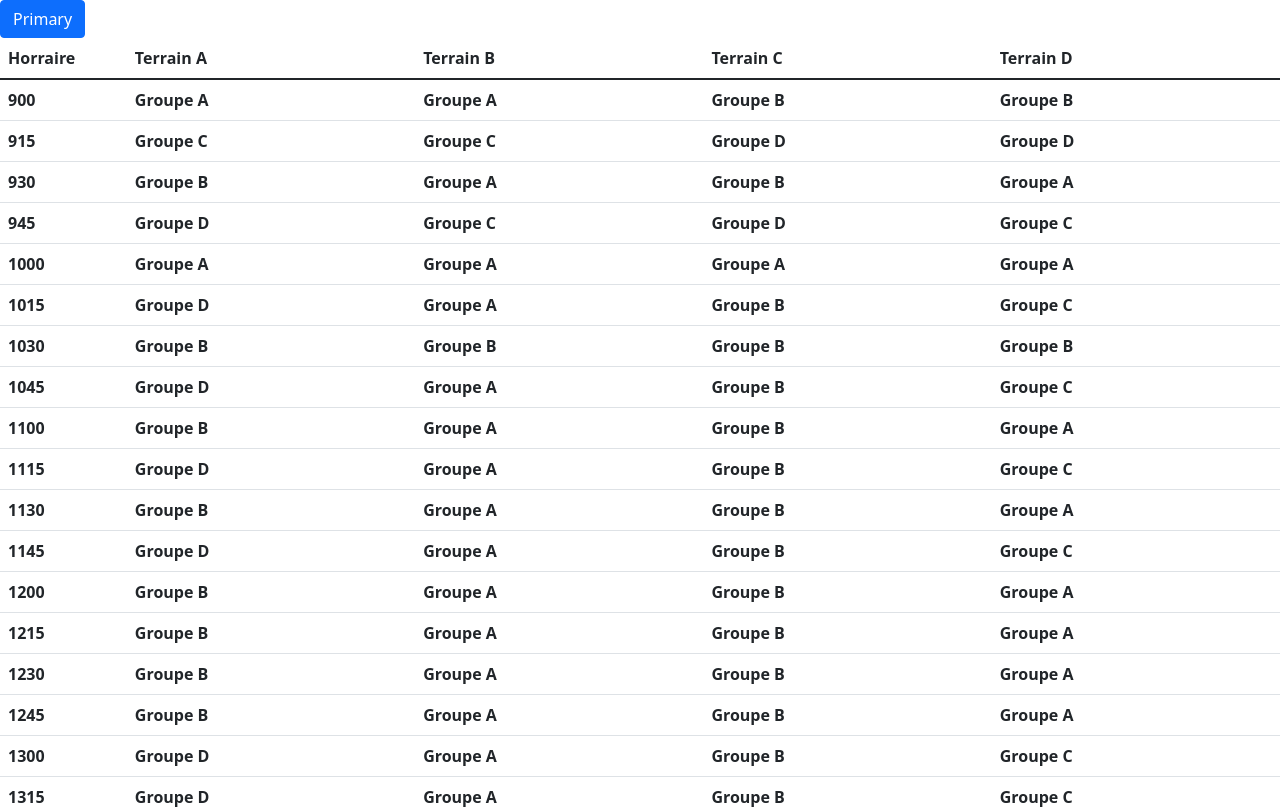
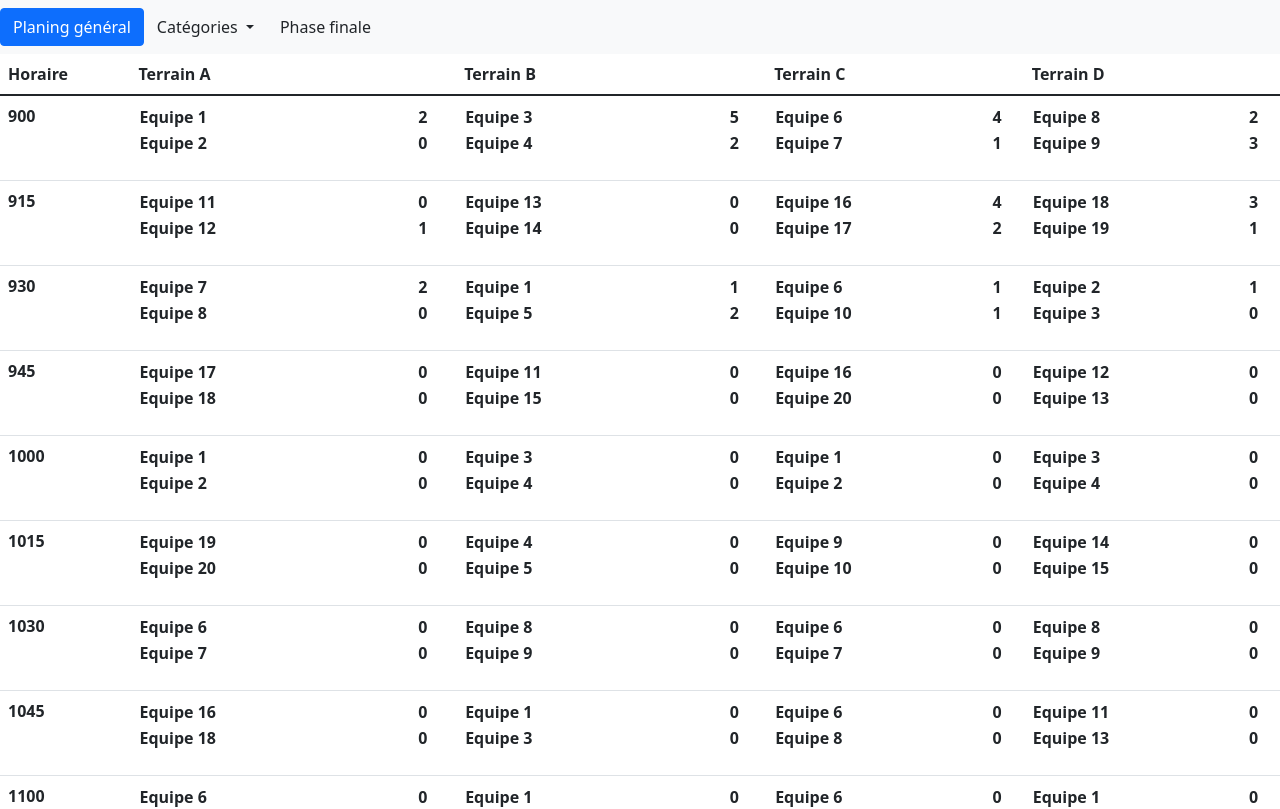
Before and after one commit to emeric-martineau/football-club, an Angular app: page / in a window 1280 px wide. Shown: the top 809 px of the page. Built offline with nearby package versions, Linux system fonts and the light colour scheme.

Commit message:
Display score and menu

```diff
--- a/src/app/app.component.html
+++ b/src/app/app.component.html
@@ -1,3 +1,19 @@
-<button type="button" class="btn btn-primary">Primary</button>
+<nav class="navbar navbar-expand-lg navbar-light bg-light">
+    <button type="button" class="btn btn-primary">Planing général</button>
+
+    <div class="dropdown">
+        <button class="btn dropdown-toggle" type="button" id="dropdownMenuButton1" data-bs-toggle="dropdown" aria-expanded="false">
+            Catégories
+        </button>
+        <ul class="dropdown-menu" aria-labelledby="dropdownMenuButton1">
+            <li><a class="dropdown-item" href="#">Action</a></li>
+            <li><a class="dropdown-item" href="#">Another action</a></li>
+            <li><a class="dropdown-item" href="#">Something else here</a></li>
+        </ul>
+    </div>
+
+    <button type="button" class="btn">Phase finale</button>
+</nav>
+<!-- use https://ng-bootstrap.github.io/#/components/dropdown/examples -->
 
 <app-general-planing></app-general-planing>
--- a/src/app/app.module.ts
+++ b/src/app/app.module.ts
@@ -5,11 +5,13 @@ import { AppRoutingModule } from './app-routing.module';
 import { AppComponent } from './app.component';
 import { NgbModule } from '@ng-bootstrap/ng-bootstrap';
 import { GeneralPlaningComponent } from './components/general-planing/general-planing.component';
+import { MatchResultComponent } from './components//match-result/match-result.component';
 
 @NgModule({
   declarations: [
     AppComponent,
-    GeneralPlaningComponent
+    GeneralPlaningComponent,
+    MatchResultComponent
   ],
   imports: [
     BrowserModule,
--- a/src/app/components/general-planing/general-planing.component.html
+++ b/src/app/components/general-planing/general-planing.component.html
@@ -1,14 +1,18 @@
-<table class="table table-hover">
+<div class="table-responsive">
+  <table class="table table-hover">
     <thead>
       <tr>
-        <th scope="col">Horraire</th>
+        <th scope="col">Horaire</th>
         <th scope="col" *ngFor='let g of getGrounds()'>{{ g.getName() }}</th>
       </tr>
     </thead>
     <tbody>
       <tr *ngFor='let h of getHours()'>
         <th scope="row">{{ h }}</th>
-        <th scope="col" *ngFor='let g of getGrounds()'>{{ getMatchOfHours(g.getName(), h)?.getName() }}</th>
+        <th scope="col" *ngFor='let g of getGrounds()'>
+          <match-result [matchs]="getMatchOfHours(g.getName(), h).getTeams()"></match-result>
+        </th>
       </tr>
     </tbody>
   </table>
+</div>
--- a/src/app/components/general-planing/general-planing.component.ts
+++ b/src/app/components/general-planing/general-planing.component.ts
@@ -73,7 +73,7 @@ export class GeneralPlaningComponent implements OnInit {
     return this.hours;
   }
 
-  getMatchOfHours(groundname: string, hour: number): Match | null {
+  getMatchOfHours(groundname: string, hour: number): Match {
     const currentGround = this.grounds.find(element => element.getName() == groundname);
 
     if (currentGround) {
@@ -84,6 +84,6 @@ export class GeneralPlaningComponent implements OnInit {
       }
     }
 
-    return null;
+    return new Match(hour, -1, -1, '', []);
   }
 }
--- /dev/null
+++ b/src/app/components/match-result/match-result.component.css
@@ -0,0 +1,3 @@
+.score {
+    width: 10%;
+}
--- /dev/null
+++ b/src/app/components/match-result/match-result.component.html
@@ -0,0 +1,9 @@
+<div class="table-responsive">
+    <table class="table table-borderless">
+        <tr *ngFor='let match of matchs'>
+            <th>{{ match.getName() }}</th>
+            <th class="score">{{ match.getScore() }}</th>
+        </tr>
+    </table>
+
+</div>
--- /dev/null
+++ b/src/app/components/match-result/match-result.component.ts
@@ -0,0 +1,17 @@
+import { Component, Input, OnInit } from '@angular/core';
+import { Team } from 'src/app/services/planing/planing.service';
+
+@Component({
+  selector: 'match-result',
+  templateUrl: './match-result.component.html',
+  styleUrls: ['./match-result.component.css']
+})
+export class MatchResultComponent implements OnInit {
+  @Input() matchs: Team[] = [];
+
+  constructor() { }
+
+  ngOnInit(): void {
+  }
+
+}
```
Also changed, not shown: 1 other file (tests, documents, lock files or other folders).
